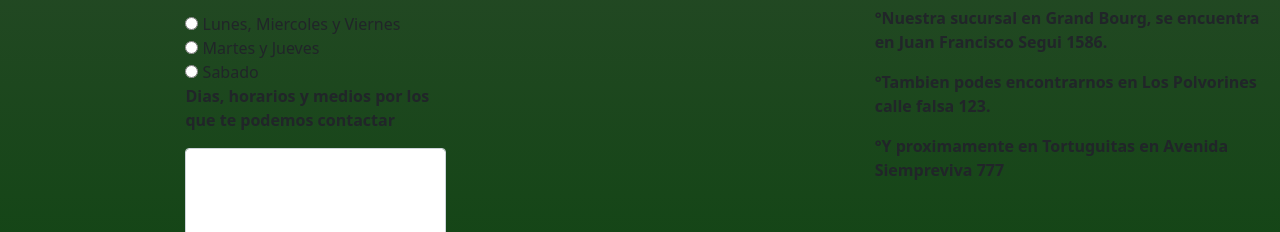
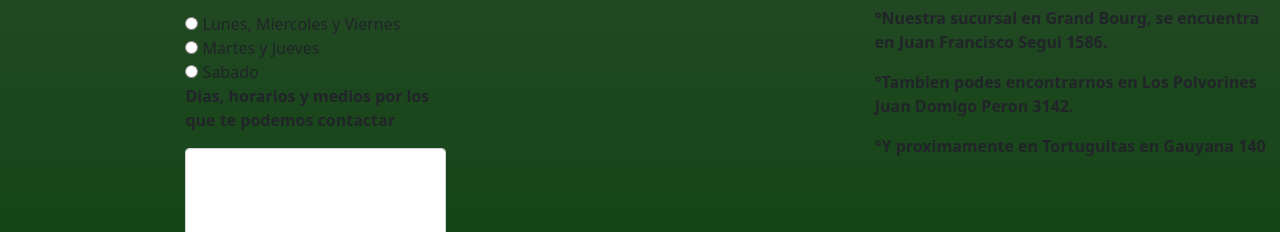
Before and after one commit to Silva-Sebastian/hulkgymmega, a website: page pages/contacto.html in a window 1280 px wide. Shown: the part 1010-1242 px from the top of the page. Drawn offline with Linux system fonts and the light colour scheme; grey boxes are pictures that could not be loaded.

Commit message:
direcciones

```diff
--- a/pages/contacto.html
+++ b/pages/contacto.html
@@ -101,8 +101,8 @@
 
                     <div class="parrafo">
                         <p>°Nuestra sucursal en Grand Bourg, se encuentra en Juan Francisco Segui 1586.</p>
-                        <p>°Tambien podes encontrarnos en Los Polvorines calle falsa 123.</p>
-                        <p>°Y proximamente en Tortuguitas en Avenida Siempreviva 777</p>
+                        <p>°Tambien podes encontrarnos en Los Polvorines Juan Domigo Peron 3142.</p>
+                        <p>°Y proximamente en Tortuguitas en Gauyana 140</p>
                     </div>
                 </aside>
             </main>
```
